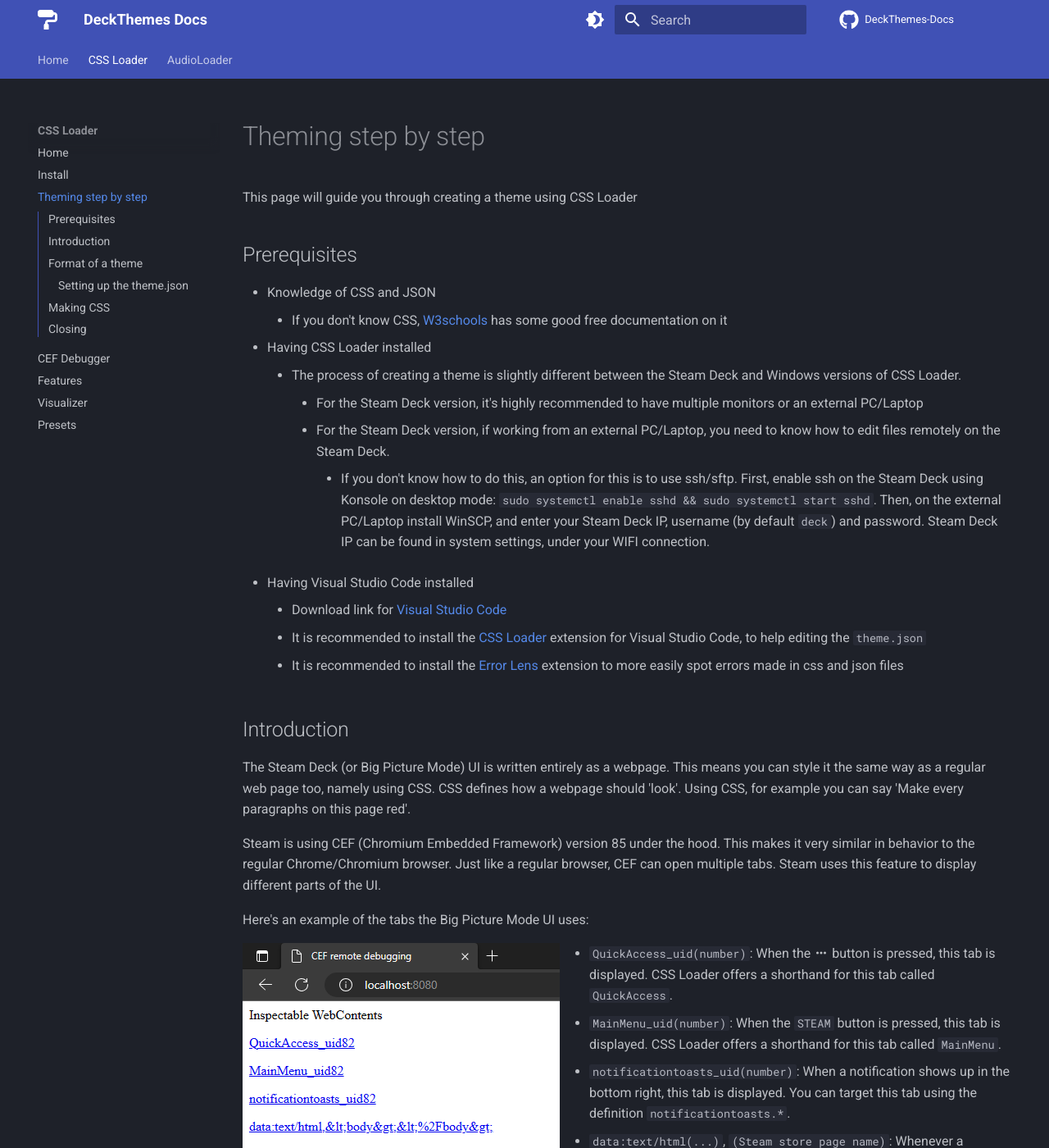
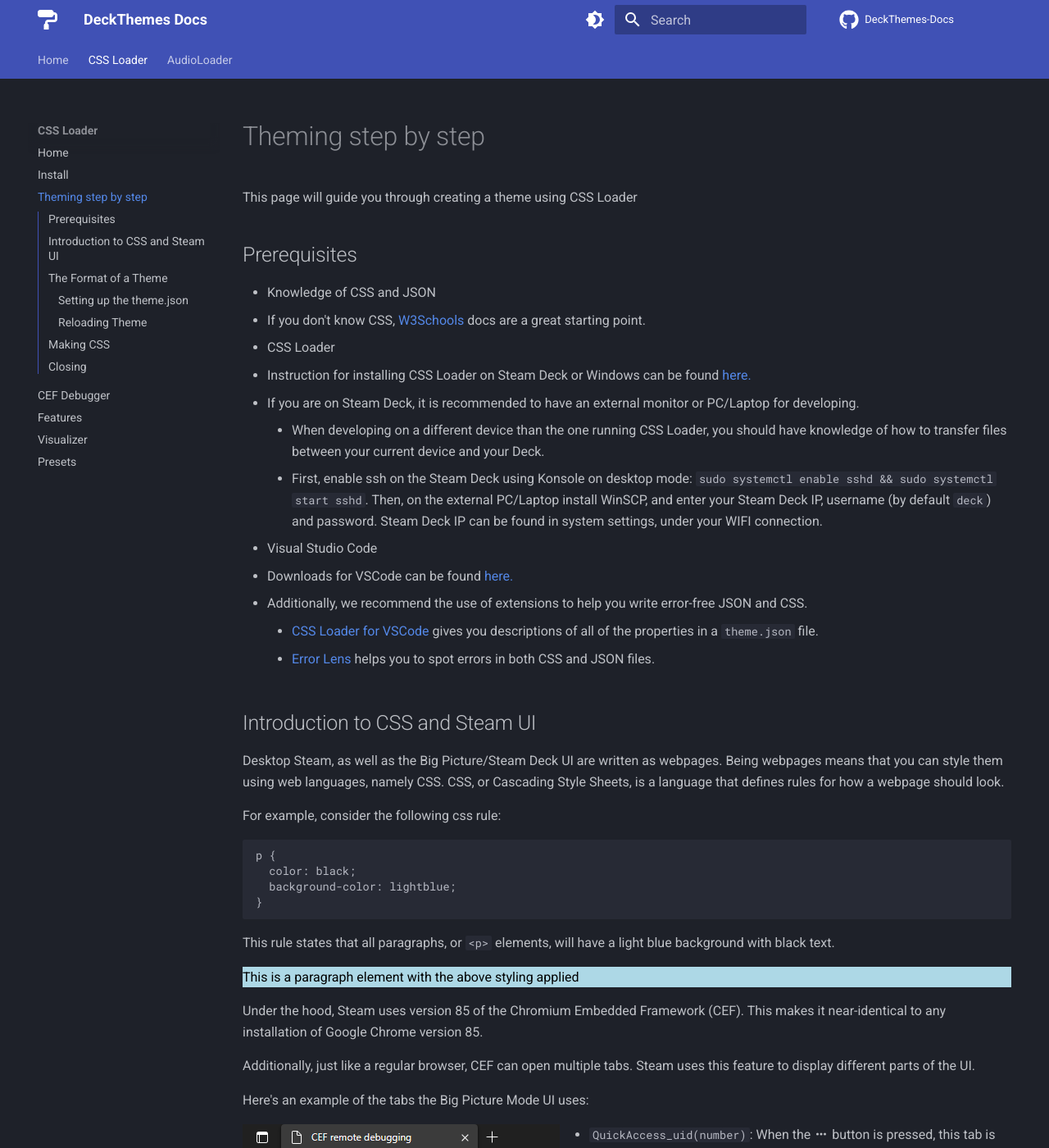
Before and after one commit to DeckThemes/DeckThemes-Docs, an MkDocs documentation site: the page built from docs/CSSLoader/theming_step_by_step.md, in a window 1280 px wide and 1400 px high. Shown: the whole window at 82% size. Built offline with MkDocs 1.6.1 and Material for MkDocs 9.7.7, drawn with Linux system fonts in a browser that asks for light colours; comment, search, counter and statistics services are not loaded; some of the changed text lies outside the part shown.

Commit message:
Update theming_step_by_step.md

````diff
--- a/docs/CSSLoader/theming_step_by_step.md
+++ b/docs/CSSLoader/theming_step_by_step.md
@@ -3,22 +3,38 @@
 ## Prerequisites
 
 - Knowledge of CSS and JSON
-    - If you don't know CSS, [W3schools](https://www.w3schools.com/css/default.asp) has some good free documentation on it
-- Having CSS Loader installed
-    - The process of creating a theme is slightly different between the Steam Deck and Windows versions of CSS Loader.
-        - For the Steam Deck version, it's highly recommended to have multiple monitors or an external PC/Laptop
-        - For the Steam Deck version, if working from an external PC/Laptop, you need to know how to edit files remotely on the Steam Deck.
-            - If you don't know how to do this, an option for this is to use ssh/sftp. First, enable ssh on the Steam Deck using Konsole on desktop mode: `sudo systemctl enable sshd && sudo systemctl start sshd`. Then, on the external PC/Laptop install WinSCP, and enter your Steam Deck IP, username (by default `deck`) and password. Steam Deck IP can be found in system settings, under your WIFI connection.
-- Having Visual Studio Code installed
-    - Download link for [Visual Studio Code](https://code.visualstudio.com/)
-    - It is recommended to install the [CSS Loader](https://marketplace.visualstudio.com/items?itemName=DeckThemes.css-loader-for-vs-code) extension for Visual Studio Code, to help editing the `theme.json`
-    - It is recommended to install the [Error Lens](https://marketplace.visualstudio.com/items?itemName=usernamehw.errorlens) extension to more easily spot errors made in css and json files
+  - If you don't know CSS, [W3Schools](https://www.w3schools.com/css/default.asp) docs are a great starting point.
+- CSS Loader
+  - Instruction for installing CSS Loader on Steam Deck or Windows can be found [here.](INSERT LINK IM LAZY)
+  - If you are on Steam Deck, it is recommended to have an external monitor or PC/Laptop for developing.
+    - When developing on a different device than the one running CSS Loader, you should have knowledge of how to transfer files between your current device and your Deck.
+      - First, enable ssh on the Steam Deck using Konsole on desktop mode: `sudo systemctl enable sshd && sudo systemctl start sshd`. Then, on the external PC/Laptop install WinSCP, and enter your Steam Deck IP, username (by default `deck`) and password. Steam Deck IP can be found in system settings, under your WIFI connection.
+- Visual Studio Code
+  - Downloads for VSCode can be found [here.](https://code.visualstudio.com/)
+  - Additionally, we recommend the use of extensions to help you write error-free JSON and CSS.
+    - [CSS Loader for VSCode](https://marketplace.visualstudio.com/items?itemName=DeckThemes.css-loader-for-vs-code) gives you descriptions of all of the properties in a `theme.json` file.
+    - [Error Lens](https://marketplace.visualstudio.com/items?itemName=usernamehw.errorlens) helps you to spot errors in both CSS and JSON files.
 
-## Introduction
+## Introduction to CSS and Steam UI
 
-The Steam Deck (or Big Picture Mode) UI is written entirely as a webpage. This means you can style it the same way as a regular web page too, namely using CSS. CSS defines how a webpage should 'look'. Using CSS, for example you can say 'Make every paragraphs on this page red'.
+Desktop Steam, as well as the Big Picture/Steam Deck UI are written as webpages. Being webpages means that you can style them using web languages, namely CSS. CSS, or Cascading Style Sheets, is a language that defines rules for how a webpage should look.
 
-Steam is using CEF (Chromium Embedded Framework) version 85 under the hood. This makes it very similar in behavior to the regular Chrome/Chromium browser. Just like a regular browser, CEF can open multiple tabs. Steam uses this feature to display different parts of the UI.
+For example, consider the following css rule:
+
+```
+p {
+  color: black;
+  background-color: lightblue;
+}
+```
+
+This rule states that all paragraphs, or `<p>` elements, will have a light blue background with black text.
+
+<p style="color: black; background-color: lightblue;">This is a paragraph element with the above styling applied</p>
+
+Under the hood, Steam uses version 85 of the Chromium Embedded Framework (CEF). This makes it near-identical to any installation of Google Chrome version 85.
+
+Additionally, just like a regular browser, CEF can open multiple tabs. Steam uses this feature to display different parts of the UI.
 
 Here's an example of the tabs the Big Picture Mode UI uses:
 
@@ -32,9 +48,9 @@
 
 <div style="clear: left;" />
 
-## Format of a theme
+## The Format of a Theme
 
-CSS Loader is made to inject CSS into arbitrary Steam tabs. It does this by loading a definition of which .css files should be injected where. This definitions file is called `theme.json`. More about all available features in this file can be read in the [Features](Features.md) page.
+CSS Loader is made to inject CSS into Steam tabs. In order to know what css files to inject where, it uses a definition file called `theme.json`. If you want to learn about all of the features you can use in your `theme.json`, check out the [Features](Features.md) page.
 
 CSS Loader considers all folders in `~/homebrew/themes` that have a `theme.json` in the root of that subfolder themes. Usually, themes have the following structure:
 
@@ -46,42 +62,52 @@
         └── shared.css
 ```
 
-Time to create the file structure for your theme:
+It's time to create the file structure for your theme:
 
 1. Open the themes folder
-    - On Windows, open `CSSLoader Desktop`, navigate to the `Manage` tab and `Open Themes Directory`
-    - On Steam Deck, navigate to `Home(~) > homebrew > themes`
-2. Create a new folder. This folder should be the name of your theme.
-3. Create a file called `theme.json` in this new folder.
-4. Create a file called `share.css` in this new folder.
+   - On Windows, open `CSSLoader Desktop`, navigate to the `Manage` tab and `Open Themes Directory`
+   - On Steam Deck, navigate to `Home (~) > homebrew > themes`
+2. Create a new folder. The name of this folder should be the name of your theme.
+3. Inside this folder, create two files:
+   - theme.json
+   - shared.css
 
 ### Setting up the theme.json
 
-Open up the theme.json inside Visual Studio Code, and copy the following snippet inside of it
+Open `theme.json` inside Visual Studio Code, copy the following JSON into it, and modify the values to what you want them to be.
 
 ```json
 {
-    "name": "Name of your theme",
-    "author": "Your username",
-    "version": "v1.0",
-    "description": "A description to your theme",
-    "target": "Other",
-    "manifest_version": 8,
-    "inject": {
-        "shared.css": ["bigpicture", "QuickAccess", "MainMenu"]
-    }
+  "name": "Name of your theme",
+  "author": "Your username",
+  "version": "v1.0",
+  "description": "A description to your theme",
+  "target": "Other",
+  "manifest_version": 8,
+  "inject": {
+    "shared.css": ["bigpicture", "QuickAccess", "MainMenu"]
+  }
 }
 ```
 
-- `name`: The name of your theme
-- `author`: The author of your theme (probably yourself)
-- `version`: The version of your theme. It's recommended to [follow semver semantics](https://docs.npmjs.com/about-semantic-versioning)
-- `description`: The description of your theme. Can also be input into the site during submitting the theme.
-- `target`: The target of your theme. Can also be input into the site during submitting the theme.
-- `manifest_version`: Defines the features you can use inside the theme.json. The latest manifest version is 8.
-- `inject`: Defines which files gets injected into which tabs. `shared.css` defines the css file to be injected, the array behind it contains which tabs it should be injected into. Please replace `["bigpicture", "QuickAccess", "MainMenu"]` with the tabs you want to inject css into.
+- `name`: The name of your theme, this should be the same as the name of the folder it is in.
+- `author`: The author of your theme. (probably yourself)
+- `version`: The version of your theme. It's recommended to [follow semver semantics](https://docs.npmjs.com/about-semantic-versioning).
+- `description`: The description of your theme. This can also be provided later when you submit the theme to [deckthemes.com](https://deckthemes.com).
+- `target`: The target of your theme. This can also be changed during submission.
+- `manifest_version`: Defines the features you can use inside the theme.json. The latest manifest version is 8 and we recommend that you always use the latest version.
+- `inject`: Defines which files gets injected into which tabs. Each key represents the name of the file you would like to be injected, in our case `shared.css`. The array behind it contains which tabs it should be injected into. Please replace `["bigpicture", "QuickAccess", "MainMenu"]` with the tabs you want to inject css into.
 
-After making edits to the `theme.json` (or any .css file), you need to reload your themes before the changes apply. You can let CSS Loader automatically reload using the [file watcher](./Features.md#file-watcher) feature.
+After making edits to the `theme.json` (or any .css file), you need to reload your themes before the changes apply.
+
+### Reloading Theme
+
+To manually reload your theme:
+
+- On Steam Deck, open CSS Loader's quick access menu, scroll to the bottom of your theme list, and press "Refresh."
+- On Windows, open CSSLoader Desktop, go to the "Themes" tab, scroll to the bottom, and click "Refresh Injector."
+
+You can also let CSS Loader automatically reload using the [file watcher](./Features.md#file-watcher) feature.
 
 ## Making CSS
 
@@ -89,8 +115,10 @@
 2. Connect to the tab you want to make edits to
 3. [Give advice on how to theme specific elements]
 4. Copy your changes to `shared.css` inside your newly created folder on your device.
-
+5. [Reload CSS Loader](#reloading-theme)
 
 ## Closing
 
-If you need any help, feel free to join [our discord](https://discord.gg/HsU72Kfnpf). More features of the `theme.json` can be found inside the [Features](./Features.md) tab.
+If you need any help, feel free to join [our discord](https://discord.gg/HsU72Kfnpf).
+
+This is just the surface-level, if you wish to explore more features of CSS Loader, continue browsing the docs and the [features](./Features.md) page.
````
